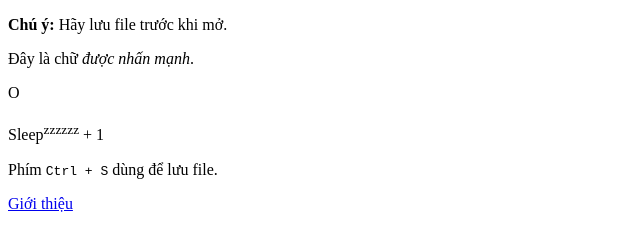
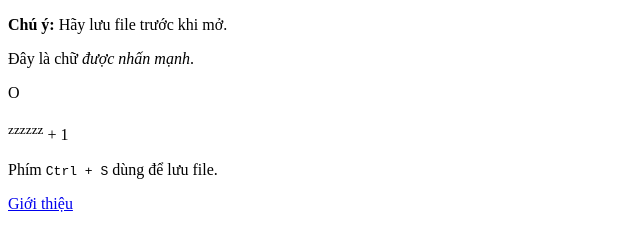
Before and after one commit to danhkhoi092-hash/web-cua-toi, a plain HTML site: page index.html in a window 1280 px wide. Shown: the top 226 px of the page, 0-640 px from the left. Drawn offline with Linux system fonts and the light colour scheme.

Commit message:
Fix HTML formatting and structure

```diff
--- a/index.html
+++ b/index.html
@@ -9,7 +9,7 @@
     <p><strong>Chú ý:</strong> Hãy lưu file trước khi mở.</p>
 <p>Đây là chữ <em>được nhấn mạnh</em>.</p>
 <p><sub></sub>O</p>
-<p>Sleep<sup>zzzzzz</sup> + 1</p>
+<p><sup>zzzzzz</sup> + 1</p>
 <p>Phím <code>Ctrl + S</code> dùng để lưu file.</p>
 <a href="gioithieu.html">Giới thiệu</a>
 <p title="Đây là lời chào">Xin chào!</p>
```
